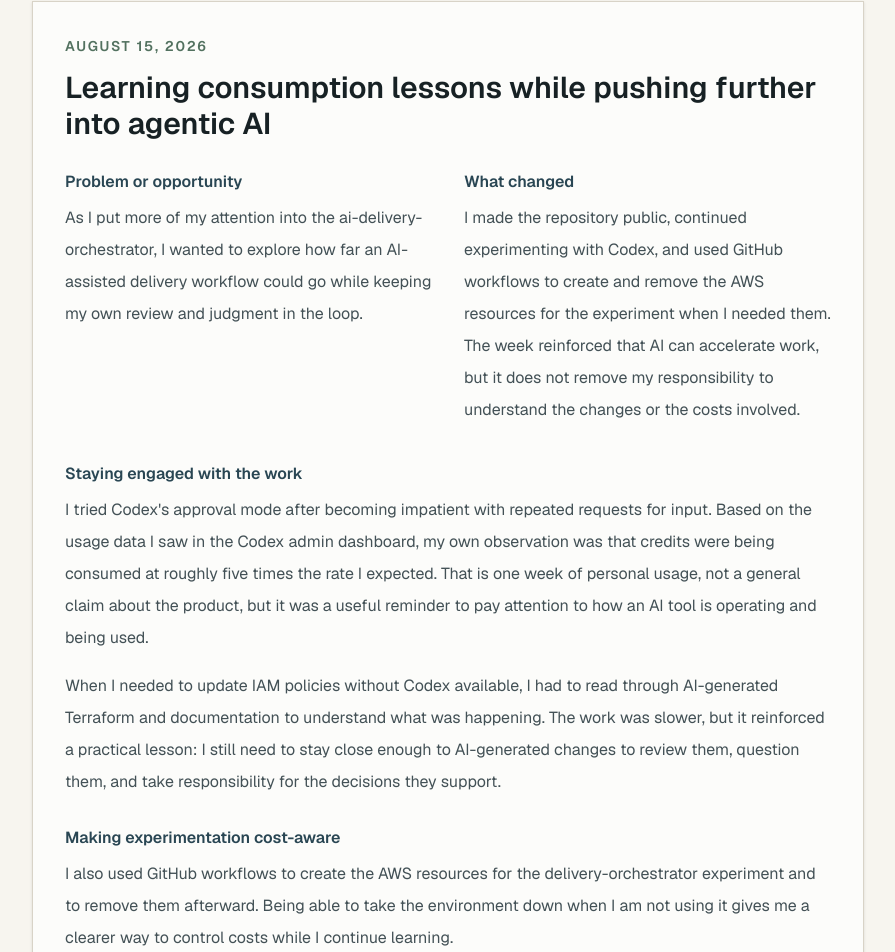
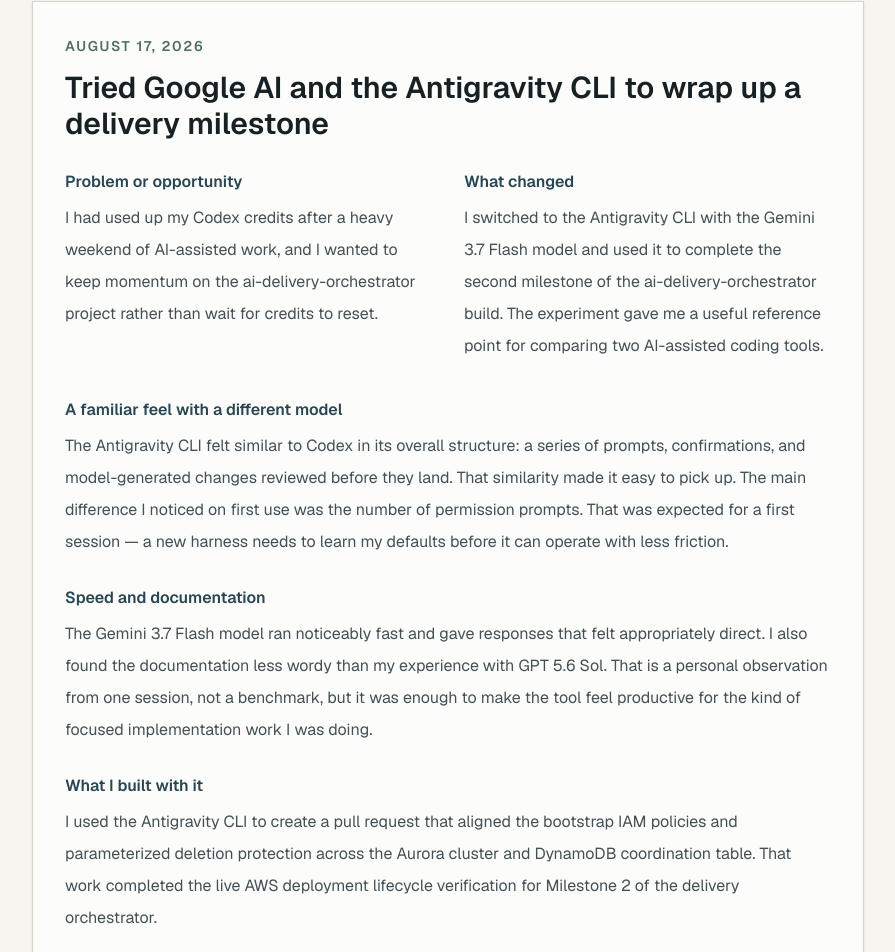
Before and after one commit to todd-brunia/ai-consulting-site, a Next.js app: page /journal in a window 1280 px wide. Shown: the part 617-1569 px from the top of the page, without its empty margins (192-1087 px from the left). Built offline with nearby package versions, Linux system fonts and the light colour scheme.

Commit message:
google ai experimentation journal entry

```diff
--- a/src/app/journal/journal-content.ts
+++ b/src/app/journal/journal-content.ts
@@ -15,6 +15,39 @@
 };
 
 export const journalEntries = [
+  {
+    id: "experimenting-with-google-ai-and-antigravity-cli",
+    date: "2026-08-17",
+    title: "Tried Google AI and the Antigravity CLI to wrap up a delivery milestone",
+    problemOrOpportunity:
+      "I had used up my Codex credits after a heavy weekend of AI-assisted work, and I wanted to keep momentum on the ai-delivery-orchestrator project rather than wait for credits to reset.",
+    accomplished:
+      "I switched to the Antigravity CLI with the Gemini 3.7 Flash model and used it to complete the second milestone of the ai-delivery-orchestrator build. The experiment gave me a useful reference point for comparing two AI-assisted coding tools.",
+    narrativeSections: [
+      {
+        heading: "A familiar feel with a different model",
+        paragraphs: [
+          "The Antigravity CLI felt similar to Codex in its overall structure: a series of prompts, confirmations, and model-generated changes reviewed before they land. That similarity made it easy to pick up. The main difference I noticed on first use was the number of permission prompts. That was expected for a first session — a new harness needs to learn my defaults before it can operate with less friction.",
+        ],
+      },
+      {
+        heading: "Speed and documentation",
+        paragraphs: [
+          "The Gemini 3.7 Flash model ran noticeably fast and gave responses that felt appropriately direct. I also found the documentation less wordy than my experience with GPT 5.6 Sol. That is a personal observation from one session, not a benchmark, but it was enough to make the tool feel productive for the kind of focused implementation work I was doing.",
+        ],
+      },
+      {
+        heading: "What I built with it",
+        paragraphs: [
+          "I used the Antigravity CLI to create a pull request that aligned the bootstrap IAM policies and parameterized deletion protection across the Aurora cluster and DynamoDB coordination table. That work completed the live AWS deployment lifecycle verification for Milestone 2 of the delivery orchestrator.",
+        ],
+      },
+    ],
+    relatedLink: {
+      href: "https://github.com/todd-brunia/ai-delivery-orchestrator/pull/158",
+      label: "View the pull request created with Google AI assistance",
+    },
+  },
   {
     id: "learning-consumption-lessons-in-agentic-ai-work",
     date: "2026-08-15",
```
Also changed, not shown: 1 other file (tests, documents, lock files or other folders).
